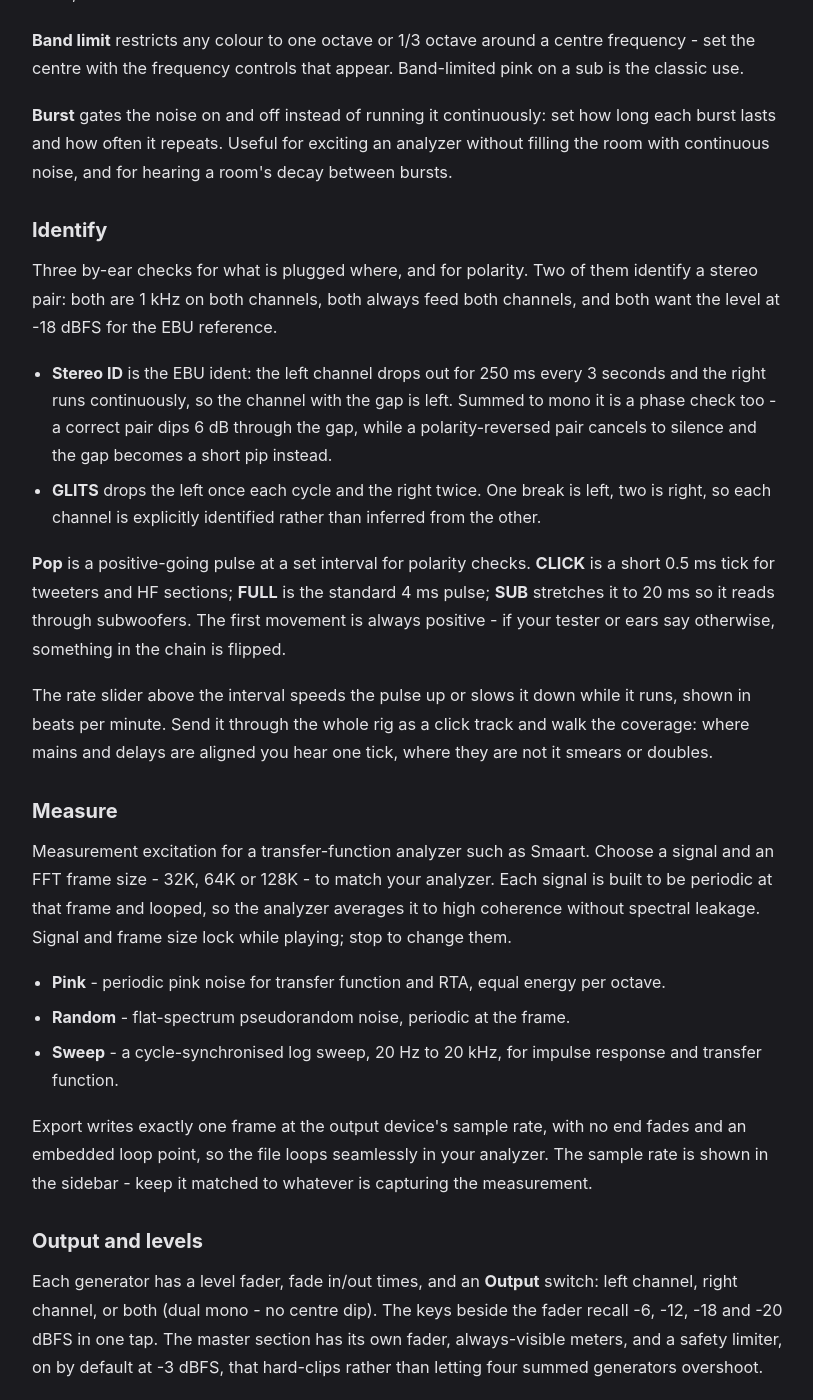
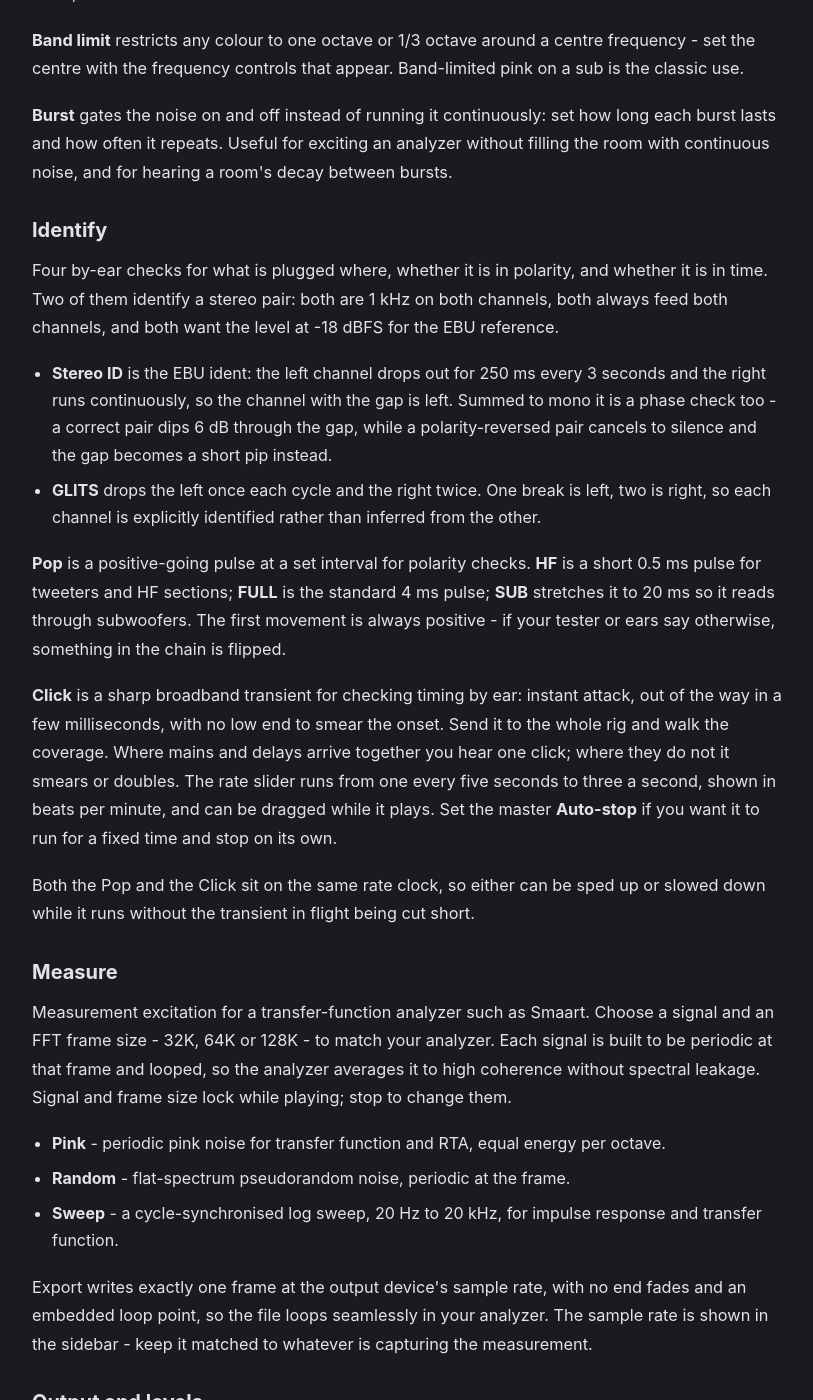
Before and after one commit to BSKapps/bskapps.github.io, a Jekyll site: the page built from articles/stimulus-guide/index.html, in a window 1280 px wide and 1400 px high, scrolled down 1771 px. Shown: the whole window, without its empty margins (232-1045 px from the left). Built offline with Jekyll 4.4.1, drawn with Linux system fonts in a browser that asks for light colours.

Commit message:
Document the Stimulus Click and rename the Pop's narrow width to HF

```diff
--- a/_data/guides/stimulus-guide.json
+++ b/_data/guides/stimulus-guide.json
@@ -120,7 +120,7 @@
       "blocks": [
         {
           "type": "paragraph",
-          "text": "Three by-ear checks for what is plugged where, and for polarity. Two of them identify a stereo pair: both are 1 kHz on both channels, both always feed both channels, and both want the level at -18 dBFS for the EBU reference."
+          "text": "Four by-ear checks for what is plugged where, whether it is in polarity, and whether it is in time. Two of them identify a stereo pair: both are 1 kHz on both channels, both always feed both channels, and both want the level at -18 dBFS for the EBU reference."
         },
         {
           "type": "bullets",
@@ -131,11 +131,15 @@
         },
         {
           "type": "paragraph",
-          "text": "**Pop** is a positive-going pulse at a set interval for polarity checks. **CLICK** is a short 0.5 ms tick for tweeters and HF sections; **FULL** is the standard 4 ms pulse; **SUB** stretches it to 20 ms so it reads through subwoofers. The first movement is always positive - if your tester or ears say otherwise, something in the chain is flipped."
+          "text": "**Pop** is a positive-going pulse at a set interval for polarity checks. **HF** is a short 0.5 ms pulse for tweeters and HF sections; **FULL** is the standard 4 ms pulse; **SUB** stretches it to 20 ms so it reads through subwoofers. The first movement is always positive - if your tester or ears say otherwise, something in the chain is flipped."
         },
         {
           "type": "paragraph",
-          "text": "The rate slider above the interval speeds the pulse up or slows it down while it runs, shown in beats per minute. Send it through the whole rig as a click track and walk the coverage: where mains and delays are aligned you hear one tick, where they are not it smears or doubles."
+          "text": "**Click** is a sharp broadband transient for checking timing by ear: instant attack, out of the way in a few milliseconds, with no low end to smear the onset. Send it to the whole rig and walk the coverage. Where mains and delays arrive together you hear one click; where they do not it smears or doubles. The rate slider runs from one every five seconds to three a second, shown in beats per minute, and can be dragged while it plays. Set the master **Auto-stop** if you want it to run for a fixed time and stop on its own."
+        },
+        {
+          "type": "paragraph",
+          "text": "Both the Pop and the Click sit on the same rate clock, so either can be sped up or slowed down while it runs without the transient in flight being cut short."
         }
       ]
     },
```
